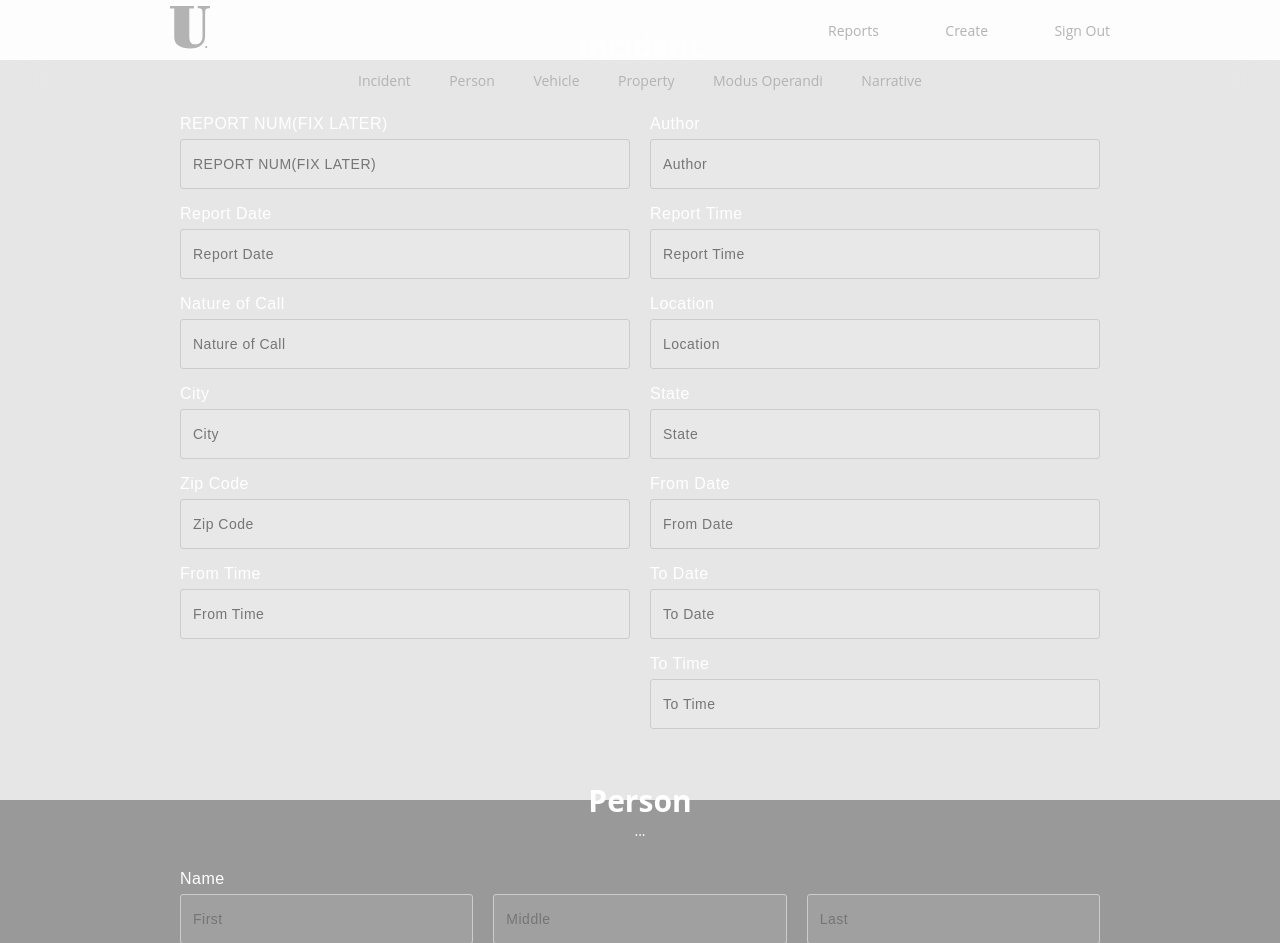
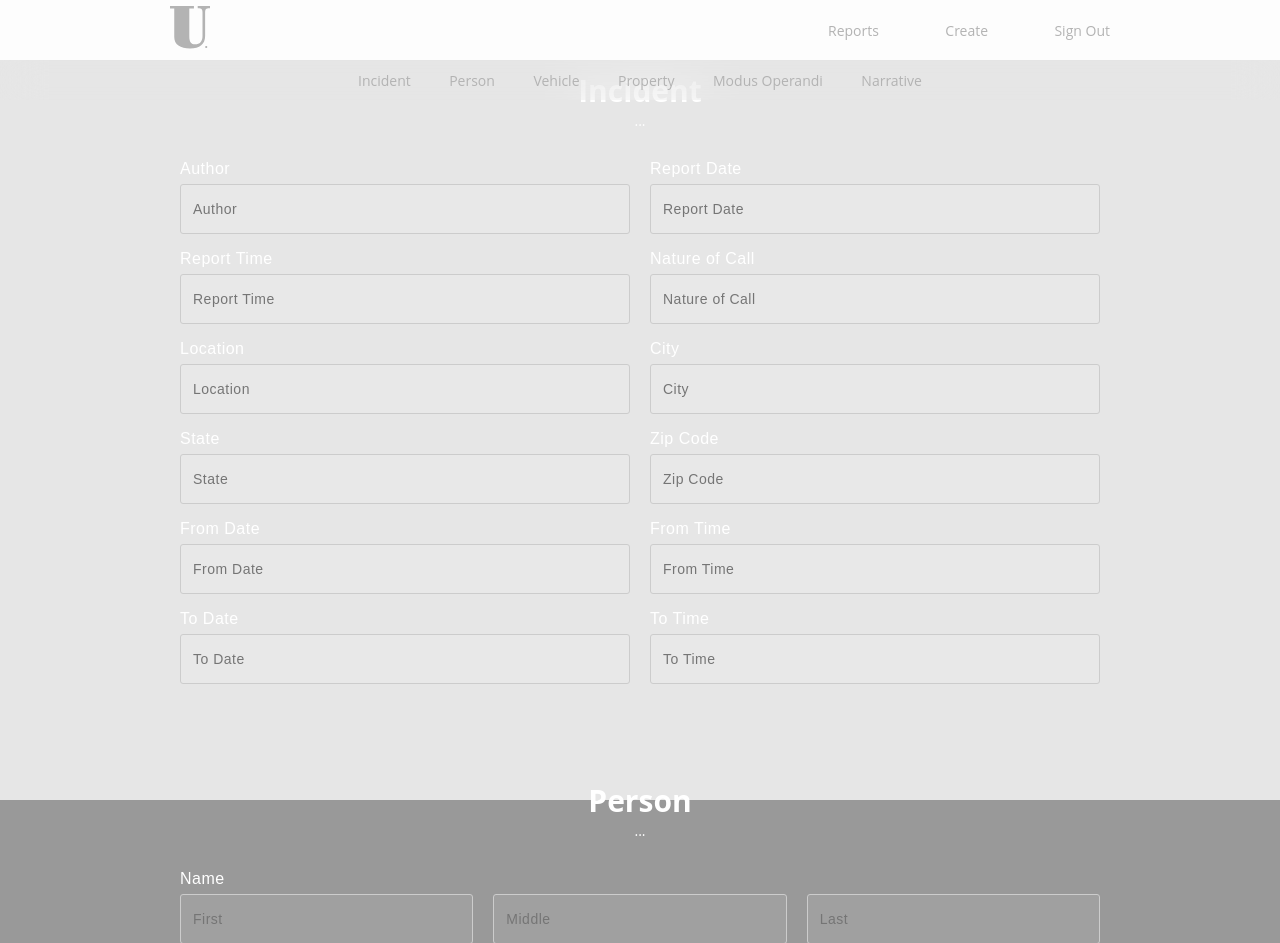
Before and after one commit to blaisegoze/reportedu.github.io, a PHP site: page / in a window 1280 px wide. Shown: the top 943 px of the page. Run offline with PHP 8.4, Linux system fonts and the light colour scheme.

Commit message:
index push fix

```diff
--- a/index.php
+++ b/index.php
@@ -65,10 +65,7 @@
         <p class="incident_sub_title">...</p>
 
         <div class="form_chunk">
-            <div class="form_block">
-              <label for="message">REPORT NUM(FIX LATER)</label>
-              <input type="number" id="report_num" name="report_num" placeholder="REPORT NUM(FIX LATER)" required>
-            </div>
+
             <div class="form_block">
               <label for="message">Author</label>
               <input type="text" id="author" name="author" placeholder="Author" required>
--- a/index_php.php
+++ b/index_php.php
@@ -61,7 +61,7 @@ $victims_age = $_POST['victims_age'];
 $summary = $_POST['summary'];
 $n_narrative = $_POST['n_narrative'];
 
-$query = "INSERT INTO ticket_info VALUES('', '$author', '$report_date', '$report_time', '$nat_call', '$location', '$inc_city', '$inc_state', '$inc_zip', '$from_date', '$from_time', '$to_date', '$to_time', '$first_name', '$middle_name', '$last_name', '$ssn', '$di_travel', '$street_address', '$phonenum', '$pers_city', '$pers_state', '$pers_zip_code', '$date_of_birth', '$race', '$sex', '$involvement', '$driver', '$year', '$veh_state', '$veh_year', '$make', '$model_veh', '$style', '$color', '$vin', '$involvement_prop', '$article', '$brand', '$model_prop', '$serial_num', '$owner', '$value', '$description', '$gang_act', '$means_of_attack', '$method_of_entry', '$weapon_used', '$premis_type', '$num_victims', '$victims_race', '$victims_sex', '$victims_age', '$summary', '$n_narrative')";
+$query = "INSERT INTO ticket_info VALUES(NULL, '$author', '$report_date', '$report_time', '$nat_call', '$location', '$inc_city', '$inc_state', '$inc_zip', '$from_date', '$from_time', '$to_date', '$to_time', '$first_name', '$middle_name', '$last_name', '$ssn', '$di_travel', '$street_address', '$phonenum', '$pers_city', '$pers_state', '$pers_zip_code', '$date_of_birth', '$race', '$sex', '$involvement', '$driver', '$year', '$veh_state', '$veh_year', '$make', '$model_veh', '$style', '$color', '$vin', '$involvement_prop', '$article', '$brand', '$model_prop', '$serial_num', '$owner', '$value', '$description', '$gang_act', '$means_of_attack', '$method_of_entry', '$weapon_used', '$premis_type', '$num_victims', '$victims_race', '$victims_sex', '$victims_age', '$summary', '$n_narrative')";
   $stmt = mysqli_stmt_init($mysqli);
   mysqli_query($mysqli, $query);
 
```
